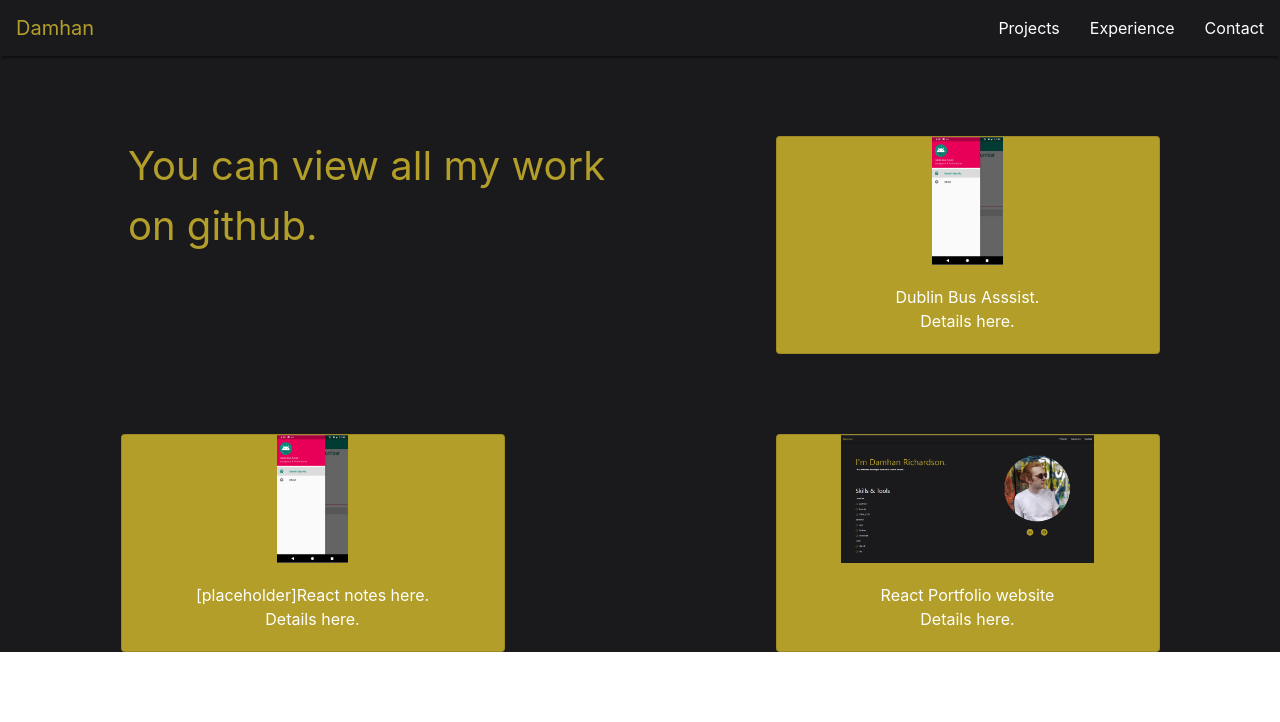
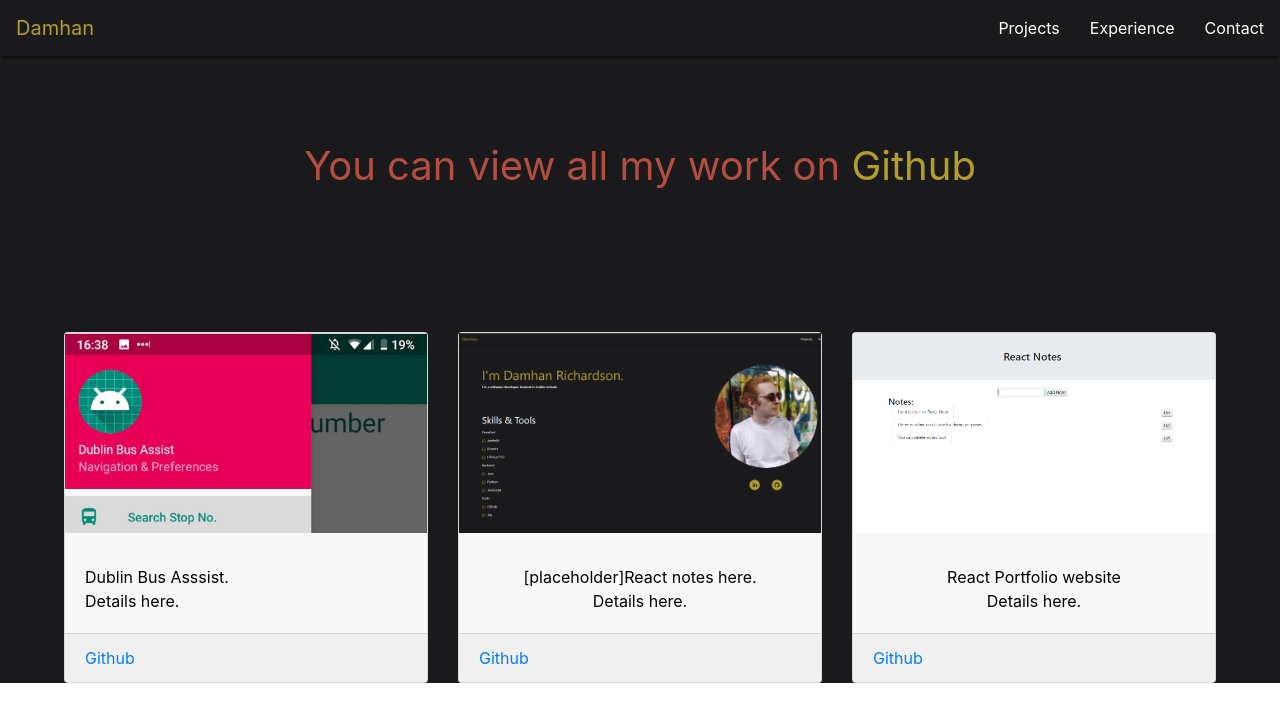
Before and after one commit to Damhan/ReactPortfolio, a React app: page /projects in a window 1280 px wide. Built offline with nearby package versions, Linux system fonts and the light colour scheme.

Commit message:
Finished projects page 1.0

```diff
--- a/package.json
+++ b/package.json
@@ -11,6 +11,7 @@
     "react-icons": "^3.7.0",
     "react-router-dom": "^5.0.1",
     "react-scripts": "3.0.1",
+    "react-slick": "^0.24.0",
     "react-social-icons": "^4.1.0"
   },
   "scripts": {
--- a/src/App.css
+++ b/src/App.css
@@ -1,5 +1,4 @@
-html, body {overflow-x: hidden;
-            overflow-y: hidden}
+html, body {overflow-x: hidden;}
 
 .App {
   text-align: center;
@@ -73,13 +72,9 @@ nav {
 }
 
 .projects-title-text {
-  color:#B39E29;
+  color:#B34E40;
   font-size: 40px;
   padding-left: 10vw;
-}
-
-#project-title {
-  padding-left:10vw;
 }
 
 .card-img {
@@ -87,7 +82,24 @@ nav {
   object-fit: contain;
 }
 
+.card-col {
+ max-width: 450px !important;
+}
+
 .project-card {
-  background-color: #B39E29 !important;
-  color:white !important;
+  background-color: rgb(248, 248, 248) !important;
+  color:black !important;
 }
+
+.proj-git-link {
+  color:#B39E29 !important;
+  position: relative;
+  top:0;
+  transition: top ease 0.5s;
+}
+
+
+.proj-git-link:hover {
+  color:rgb(209, 185, 49) !important;
+  top: -2px;
+}
--- a/src/components/Home.js
+++ b/src/components/Home.js
@@ -3,6 +3,7 @@ import './../App.css';
 import {FaCircleNotch} from 'react-icons/fa';
 import { SocialIcon } from 'react-social-icons';
 import Skill from './Skill';
+
 
 function Home() {
   return (
@@ -36,8 +37,8 @@ function Home() {
                 <div class="container">
                     <div class="row">
                         <div class="col social-icon">
-                            <SocialIcon class="social-icon" url="https://www.linkedin.com/in/damhan-richardson-2a597a115/" bgColor="#B39E29" />
-                            <SocialIcon class="social-icon" url="https://github.com/Damhan" bgColor="#B39E29" />
+                            <SocialIcon class="social-icon" url="https://www.linkedin.com/in/damhan-richardson-2a597a115/" bgColor="#B34E40" />
+                            <SocialIcon class="social-icon" url="https://github.com/Damhan" bgColor="#B34E40" />
 
                         </div>
                     </div>
--- a/src/components/Projects.js
+++ b/src/components/Projects.js
@@ -1,53 +1,68 @@
 import React from 'react';
 import './../App.css';
-import Button from 'react-bootstrap/Button';
-import Card from 'react-bootstrap/Card'
+import Card from 'react-bootstrap/Card';
+import {Link} from 'react-router-dom';
+import dba from '../assets/DublinBusAssist.png';
+import portfolio from '../assets/portfolio.PNG';
+import notes from '../assets/reactNotes.PNG';
+function Projects() {
 
-function Projects() {
   return (
     <div class="container-flud padded-main-content">
-      <div class="row">
+       <div class="row">
 
-        <div class="col projects-title-text text-left">
-          <p id="project-title">You can view all my work on github.</p>
+        <div class="col projects-title-text">
+          <p id="project-title">
+            You can view all my work on
+             <a class="proj-git-link" href='https://www.github.com/damhan' style={{ textDecoration: 'none'}}> Github</a></p>
         </div>
 
-        <div class="col" align="center">
-          <Card style={{width:'30vw'}} className="project-card">
-            <Card.Img varient="top" src={require('../assets/DublinBusAssist.png')}/>
-            <Card.Body>
+      </div>
+
+      <div class="row" style={{'padding-top':"5vh", paddingLeft:"5vw", paddingRight:"5vw" , justifyContent:'space-around'}} align="center" >
+
+        <div class="col card-col" align="center" style={{marginTop:'10vh'}}>
+          <Card shadow={5} style={{minWidth:'200px', maxWidth:'400px'}} className="project-card">
+            <Card.Title style={{color:'#fff',height:'200px', backgroundImage:'url(' + dba + ')', backgroundSize:'cover'}} />
+            <Card.Body className="text-left">
               <Card.Text>
                 Dublin Bus Asssist. <br/>
                 Details here.
               </Card.Text>
             </Card.Body>
+            <Card.Footer className="text-left">
+              <Card.Link href='#'>Github</Card.Link>
+            </Card.Footer>
           </Card>
         </div>
 
-      </div>
-
-      <div class="row" style={{'padding-top':"10vh"}} >
-        <div class="col" align="center">
-        <Card  style={{width:'30vw'}} className="project-card">
-            <Card.Img varient="top" src={require('../assets/DublinBusAssist.png')}/>
+        <div class="col card-col" align="center" style={{marginTop:'10vh'}}>
+          <Card  shadow={5} style={{minWidth:'300px', maxWidth:'400px'}} className="project-card">
+            <Card.Title style={{color:'#fff',height:'200px', backgroundImage:'url(' + portfolio + ')', backgroundSize:'cover'}} />
             <Card.Body>
               <Card.Text>
                 [placeholder]React notes here. <br/>
                 Details here.
               </Card.Text>
             </Card.Body>
+            <Card.Footer className="text-left">
+                <Card.Link href='#'>Github</Card.Link>
+            </Card.Footer>
           </Card>
-        </div>
+      </div>
 
-        <div class="col" align="center" >
-        <Card style={{width:'30vw'}} className="project-card">
-          <Card.Img varient="top" src={require('../assets/portfolio.PNG')}/>
+        <div class="col card-col" align="center" style={{marginTop:'10vh'}}>
+          <Card shadow={5} style={{minWidth:'300px', maxWidth:'400px'}} className="project-card">
+            <Card.Title style={{color:'#fff',height:'200px', backgroundImage:'url(' + notes + ')', backgroundSize:'cover'}} />
             <Card.Body>
               <Card.Text>
                 React Portfolio website <br/>
                 Details here.
               </Card.Text>
             </Card.Body>
+            <Card.Footer className="text-left">
+              <Card.Link href='#'>Github</Card.Link>
+            </Card.Footer>
           </Card>
         </div>
       </div>
--- a/src/components/Skill.js
+++ b/src/components/Skill.js
@@ -4,6 +4,7 @@ import { Link } from 'react-router-dom';
 import {FaCircleNotch} from 'react-icons/fa';
 import { SocialIcon } from 'react-social-icons';
 import { whileStatement } from '@babel/types';
+import circle from './../assets/circle.png';
 
 function Skill(props) {
 
@@ -12,6 +13,7 @@ function Skill(props) {
     <div class="skills-container">
         <FaCircleNotch class="skills-icon" style={{color:'#B39E29'}}/>
         <p class="skills-text">{props.value}</p>
+
     </div>
 
     );
```
Also changed, not shown: src/assets/circle.png (added), src/assets/reactNotes.PNG (added), src/assets/semi-circle.png (added), 1 other file.
